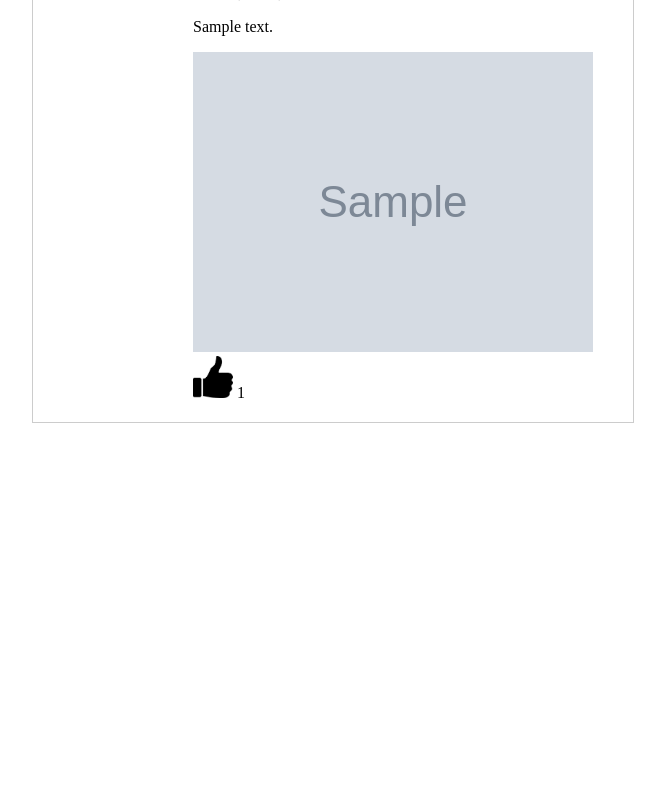
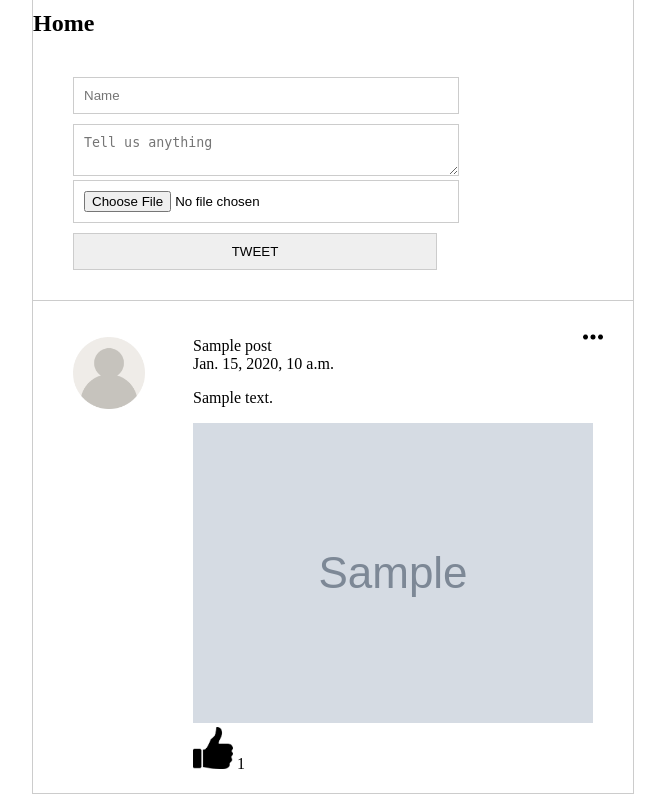
Before and after one commit to sabersunny/twitter, a Django app: template templates/posts.html in a window 1280 px wide. Shown: the part 322-1116 px from the top of the page, without its empty margins (307-972 px from the left). Before the commit the page ends 745 px from the top, so only its background shows below. Run offline with Django 3.2, Linux system fonts and the light colour scheme; the template is opened without the code that fills it: most values are stand-ins (such as "Sample title", 1, 10 or a date in 2020); grey boxes marked "Sample" are stand-in pictures.

Commit message:
Update posts.html

```diff
--- a/templates/posts.html
+++ b/templates/posts.html
@@ -1,13 +1,19 @@
 {% extends "base.html" %} {% block content %}
 {% load static %}
 <section class="content">
+   <div class="main">
+   <div class="main-header">
+        <img src="/static/img/techis-logo.png" class="logo">
+        <h1>Home</h1>
+    </div>
+    </div>
     <section class="post_form">
         <form action="/" method="POST" enctype="multipart/form-data">
             {% csrf_token %}
         <input type="text" name="name" placeholder="Name" required>
         <textarea name="body" placeholder="Tell us anything" required></textarea>
         <input type = "file" name="image" />
-        <input type="submit" value="post" />
+        <input type="submit" value="TWEET" />
         </form>
     </section>
 
@@ -24,15 +30,18 @@
                <a href="/edit/{{ post.id }}/">Edit</a>
            </div>
           <div class="logo">
-             <img style="width: 20%"     src="{% static 'img/user.png' %}" />
+             <img src="{% static 'img/user.png' %}"/>
           </div>
           <div class="name_body">
             <div class="name">{{ post.name }}</div>
             <div class="datetime">{{ post.created_at }}</div>
             <p>{{ post.body }}</p>
             <img src="{{ post.image.url}}" alt="">
+
+            <div>
             <a href="/like/{{post.id}}/"><img src="{% static 'img/download.png' %}" style="width: 10%"></a>
             {{post.like_count}}
+            </div>
 
           </div>
         </li>
@@ -43,5 +52,4 @@
   <script src="https://code.jquery.com/jquery-3.6.0.js" integrity="sha256-H+K7U5CnXl1h5ywQfKtSj8PCmoN9aaq30gDh27Xc0jk=" crossorigin="anonymous"></script>
   <script src="{% static 'js/posts.js' %}"></script>
 </section>
-
 {% endblock %}
```
